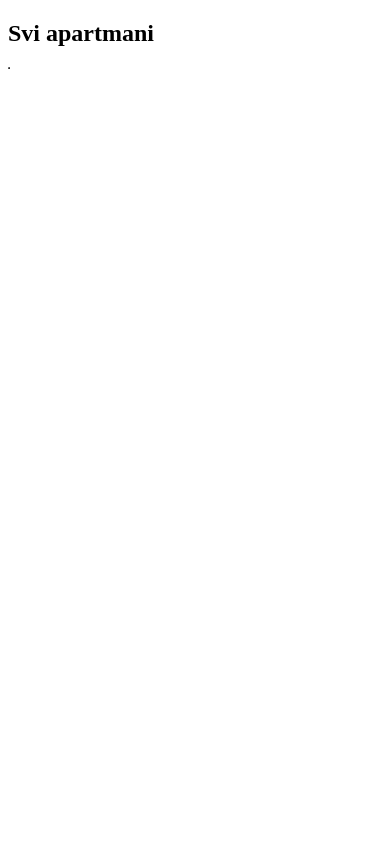
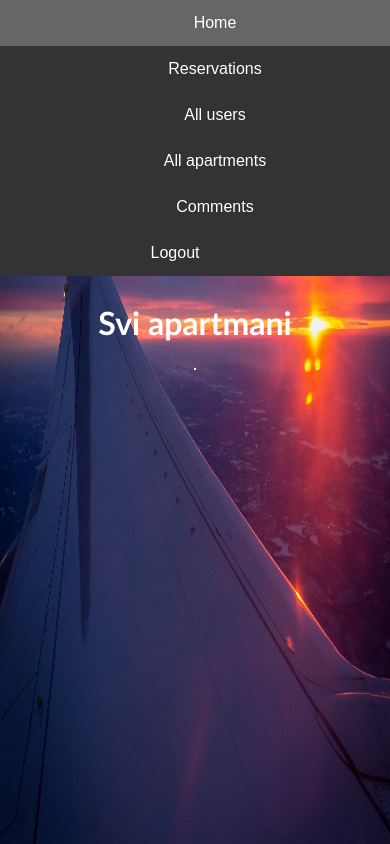
Before and after one commit to Stefann11/WebProjekatAS, a plain HTML site: page ASProjekatWeb/ASProjekatWeb/WebContent/allApartments.html in a window 390 px wide. Drawn offline with Linux system fonts and the light colour scheme; no server answers.

Commit message:
Uradjen css za allApartments

```diff
--- a/ASProjekatWeb/ASProjekatWeb/WebContent/allApartments.html
+++ b/ASProjekatWeb/ASProjekatWeb/WebContent/allApartments.html
@@ -7,9 +7,143 @@
 <script src="js/toastr.min.js"></script>
 <script type="js/bootstrap.bundle.min.js"></script>
 <script src="js/allApartments.js"></script>
+
+ <style>
+        table {
+            margin: 0 auto;
+            font-size: large;
+            border: 1px solid white;
+            color: white;
+
+        }
+
+        h1 {
+            text-align: center;
+            color: #006600;
+            font-size: xx-large;
+            font-family: 'Gill Sans',
+                'Gill Sans MT', ' Calibri',
+                'Trebuchet MS', 'sans-serif';
+        }
+
+        h2 {
+            text-align: center;
+            color: white;
+            font-size: xx-large;
+            font-family: 'Gill Sans',
+                'Gill Sans MT', ' Calibri',
+                'Trebuchet MS', 'sans-serif';
+        }
+        body {
+  			background-image: url('images/registration.jpg');
+
+		    background-repeat: no-repeat;
+		    background-attachment: fixed;
+		    background-size: cover;
+		    background-size: 100% 100%;
+		    font-family: Arial, Helvetica, sans-serif;
+		    margin: 0;
+			}
+
+        td {
+            background-color: #8A8A79;
+
+            border: 1px solid white;
+        }
+
+        th{
+
+        background-color: #5F5F54;
+        },
+        td {
+            font-weight: bold;
+            border: 1px solid white;
+            padding: 10px;
+            text-align: center;
+        }
+
+        td {
+            font-weight: lighter;
+        }
+
+.navbar {
+  overflow: hidden;
+  background-color: #333;
+  position: sticky;
+  position: -webkit-sticky;
+  top: 0;
+}
+
+/* Style the navigation bar links */
+.navbar a {
+  float: left;
+  display: block;
+  color: white;
+  text-align: center;
+  padding: 14px 20px;
+  text-decoration: none;
+}
+
+
+/* Right-aligned link */
+.navbar a.right {
+  float: right;
+}
+
+/* Change color on hover */
+.navbar a:hover {
+  background-color: #ddd;
+  color: black;
+}
+
+/* Active/current link */
+.navbar a.active {
+  background-color: #666;
+  color: white;
+}
+
+/* Column container */
+.row {
+  display: -ms-flexbox; /* IE10 */
+  display: flex;
+  -ms-flex-wrap: wrap; /* IE10 */
+  flex-wrap: wrap;
+}
+
+/* Create two unequal columns that sits next to each other */
+/* Sidebar/left column */
+.side {
+  -ms-flex: 30%; /* IE10 */
+  flex: 30%;
+  background-color: #f1f1f1;
+  padding: 20px;
+}
+
+/* Responsive layout - when the screen is less than 700px wide, make the two columns stack on top of each other instead of next to each other */
+@media screen and (max-width: 700px) {
+  .row {
+    flex-direction: column;
+  }
+}
+
+/* Responsive layout - when the screen is less than 400px wide, make the navigation links stack on top of each other instead of next to each other */
+@media screen and (max-width: 400px) {
+  .navbar a {
+    float: none;
+    width: 100%;
+  }
+
+</style>
 </head>
 <body>
-
+	<div class="navbar">
+  <a href="#" class="active">Home</a>
+  <a href="#">Reservations</a>
+  <a href="http://localhost:8080/ASProjekatWeb/listUsers.html">All users</a>
+  <a href="#">All apartments</a>
+  <a href="#">Comments</a>
+    <a href="http://localhost:8080/ASProjekatWeb/login.html" class="right">Logout</a>
+</div>
 	<h2>Svi apartmani</h2>
 
 
```
Also changed, not shown: ASProjekatWeb/ASProjekatWeb/WebContent/images/bl.jpg (added), ASProjekatWeb/ASProjekatWeb/WebContent/images/br.jpg (added), ASProjekatWeb/ASProjekatWeb/WebContent/images/brown.jpg (added), 1 other file.
